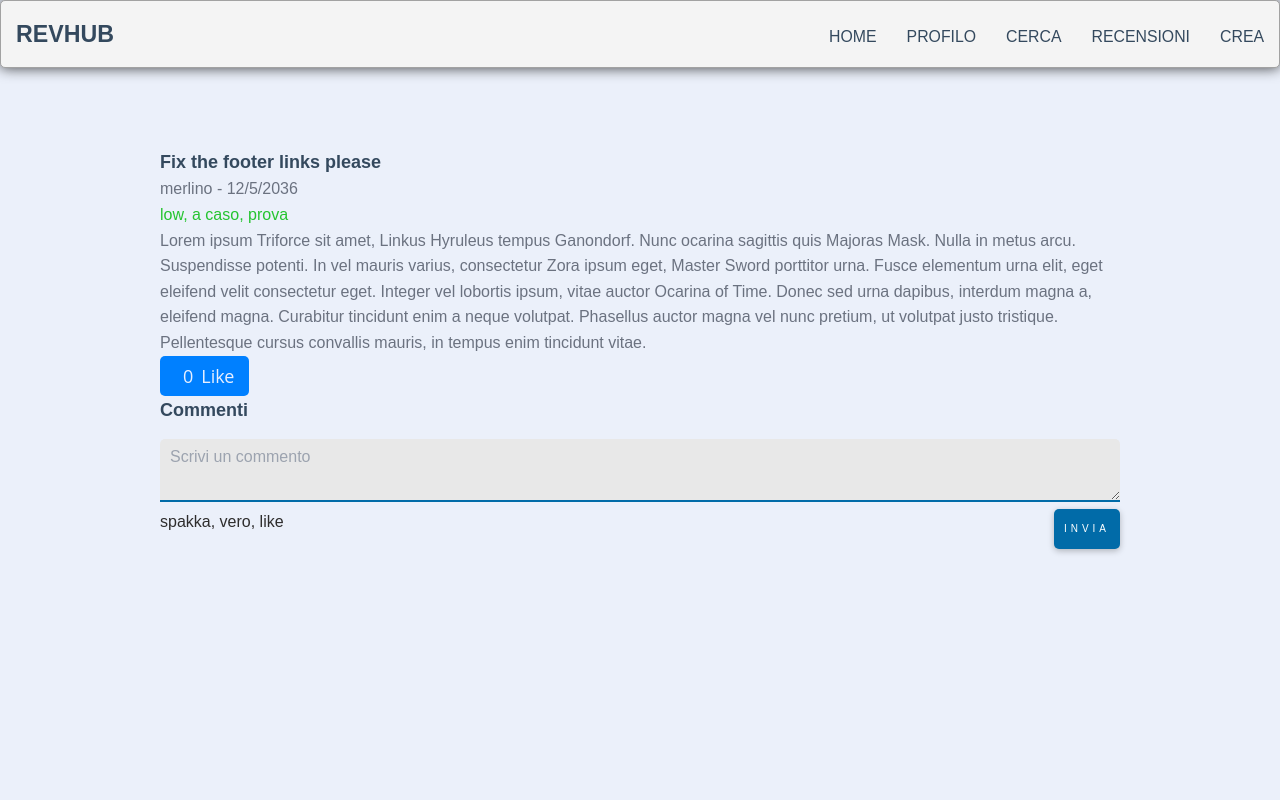
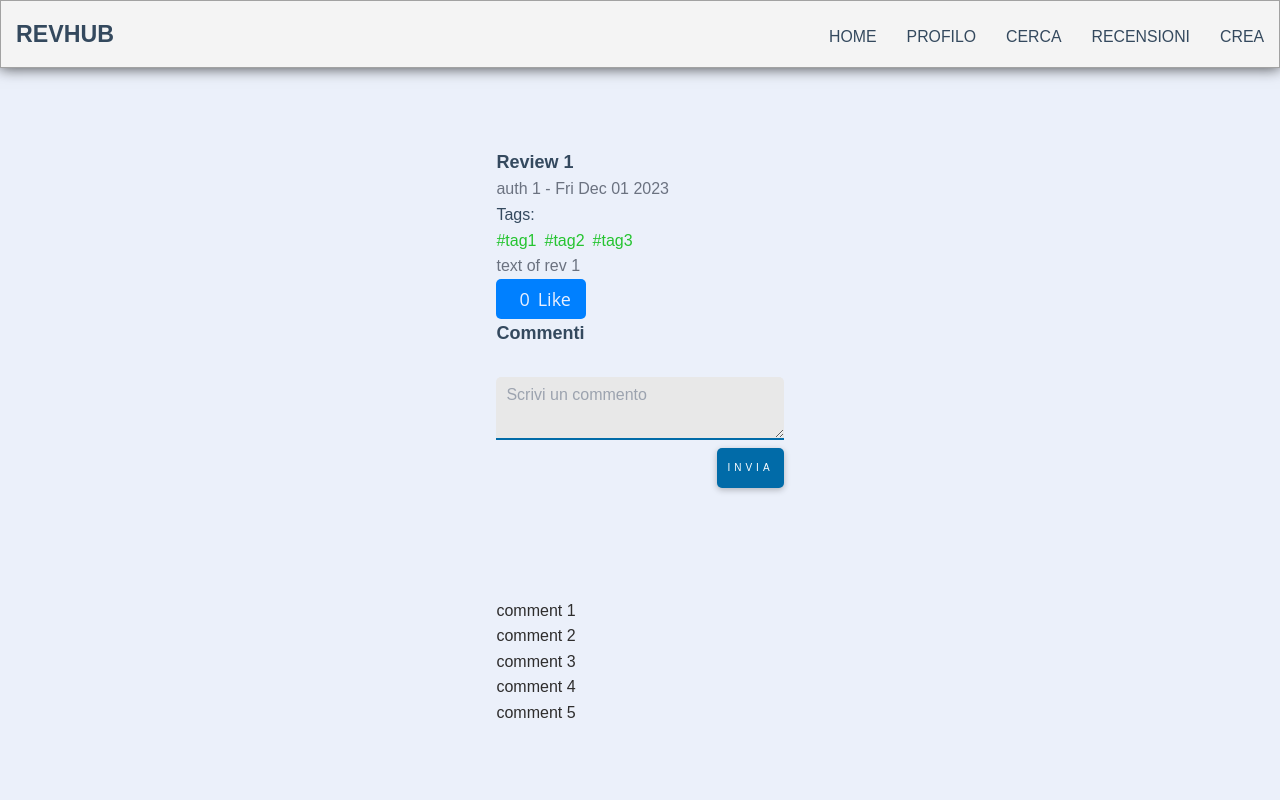
Before and after one commit to G13-RevHub/Deliverables, a Next.js app in the folder rev_hub/: page /review/1 in a window 1280 px wide. Shown: the top 800 px of the page. Built offline with nearby package versions, Linux system fonts and the light colour scheme; data requests are answered from the project's data file.

Commit message:
minor edits. add some test material

```diff
--- a/rev_hub/app/profile/[id]/page.tsx
+++ b/rev_hub/app/profile/[id]/page.tsx
@@ -1,21 +1,18 @@
-async function getPage(id: number) {
-  return id
-}
+import Link from "next/link";
 
-async function getTicket(id: number) {
-  const tres = await fetch('http://localhost:4000/tickets/' + id)
 
-  return tres.json()
-}
-
-export default async function Page({params} : {params:any}) {
-  const id = await getPage(params.id)
-  const tick = await getTicket(params.id)
+export default async function Page({ params }: { params: { id: number } }) {
 
     return (
-      <main>
-            <h1>ID Author: {id}</h1>
-            <p>Body: {tick.body}</p>
-      </main>
+        <main>
+            <h1>Username: Bonifacio</h1>
+
+            <h2>User Reviews: </h2>
+            <div className="flex flex-col space-y-3">
+                <Link href="/review/1">link a review 1 dell'utente</Link>
+                <Link href="/review/2">link a review 2 dell'utente</Link>
+                <Link href="/review/3">link a review 3 dell'utente</Link>
+            </div>
+        </main>
     )
 }
--- a/rev_hub/app/review/[id]/page.tsx
+++ b/rev_hub/app/review/[id]/page.tsx
@@ -1,24 +1,47 @@
 import './style.css'
 
-async function getTicket(id: number) {
-    const tres = await fetch('http://localhost:4000/tickets/' + id)
-
-    return tres.json()
+async function getReviews(id: number) {
+    const review = {
+        title: `Review ${id}`,
+        author: "auth 1",
+        date: new Date("12-01-2023"),
+        tags: [
+            "#tag1",
+            "#tag2",
+            "#tag3"
+        ],
+        text: `text of rev ${id}`,
+        comments: [
+            "comment 1",
+            "comment 2",
+            "comment 3",
+            "comment 4",
+            "comment 5"
+        ]
+    }
+    return review
 }
 
-export default async function Page({params} : {params:any}) {
-    const tick = await getTicket(params.id)
+export default async function Page({ params }: { params: { id: number } }) {
+    const reviews = await getReviews(params.id)
 
     return (
         <main className="flex flex-col min-h-screen items-center p-8">
             <div>
-              <h2 className="title">{tick.title}</h2>
-              <p className="author">{tick.author} - {tick.data}</p>
-              <p className="tag">{tick.tag}</p>
-              <p className="body">{tick.body}</p>
+                <h2 className="title">{reviews.title}</h2>
+                <p className="author">{reviews.author} - {reviews.date.toDateString()}</p>
+                <div>
+                    <h3>Tags:</h3>
+                    <div className="flex space-x-2">
+                        {reviews?.tags.map((tag, key) => (
+                            <p key={key} className="tag">{tag}</p>
+                        ))}
+                    </div>
+                </div>
+                <p className="body">{reviews.text}</p>
 
-            <button className="like__btn">
-                <span id="icon"><i className="far fa-thumbs-up"></i></span>
+                <button className="like_btn">
+                    <span id="icon"><i className="far fa-thumbs-up" /></span>
                     <span id="count">0</span> Like
                 </button>
 
@@ -42,7 +65,9 @@ export default async function Page({params} : {params:any}) {
                         </div>
 
                     </div>
-                <p className="comment">{tick.comment}</p>
+                    {reviews?.comments.map((comment, key) => (
+                        <p key={key} className="comment">{comment}</p>
+                    ))}
                 </div>
             </div>
         </main>
--- a/rev_hub/app/review/[id]/style.css
+++ b/rev_hub/app/review/[id]/style.css
@@ -1,19 +1,11 @@
-//recensione
-.title{}
-
-.data{}
-
-.author{}
-
-.commenti-div{}
+/* recensione */
 
 .tag{
     color: #25c430;
 }
 
-.body{}
 
-//commenti
+/* commenti */
 .container{
     margin-top:15px;
     margin-bottom: 150px;
@@ -66,7 +58,7 @@ button.primaryContained:hover{
 
 @import url("https://fonts.googleapis.com/css2?family=Open+Sans:wght@600&display=swap");
 
-.like__btn {
+.like_btn {
   padding: 10px 15px;
   background: #0080ff;
   font-size: 18px;
--- a/rev_hub/components/navbar.tsx
+++ b/rev_hub/components/navbar.tsx
@@ -1,15 +1,16 @@
+import Link from 'next/link'
 import './style.css'
 
 export default function Footer() {
   return (
     <header className="header">
-		<h1 className="logo"><a href="#">RevHub</a></h1>
+		<h1 className="logo"><Link href="/">RevHub</Link></h1>
       <ul className="main-nav">
-          <li><a href="/">Home</a></li>
-          <li><a href="/profile/2">Profilo</a></li>
-          <li><a href="/search">Cerca</a></li>
-          <li><a href="/review/1">Recensioni</a></li>
-          <li><a href="/review/create">Crea</a></li>
+          <li><Link href="/">Home</Link></li>
+          <li><Link href="/profile/2">Profilo</Link></li>
+          <li><Link href="/search">Cerca</Link></li>
+          <li><Link href="/review/1">Recensioni</Link></li>
+          <li><Link href="/review/create">Crea</Link></li>
       </ul>
 	</header>
 
--- a/rev_hub/components/style.css
+++ b/rev_hub/components/style.css
@@ -63,9 +63,9 @@ a {
 	-webkit-box-shadow: 0px 0px 14px 0px rgba(0,0,0,0.75);
 	-moz-box-shadow: 0px 0px 14px 0px rgba(0,0,0,0.75);
 	box-shadow: 0px 0px 14px 0px rgba(0,0,0,0.75);
-	-webkit-border-radius: 5px;
+	/* -webkit-border-radius: 5px;
 	-moz-border-radius: 5px;
-	border-radius: 5px;
+	border-radius: 5px; */
 }
 
 
```
Lines whose indentation alone changed are shown as unchanged.
